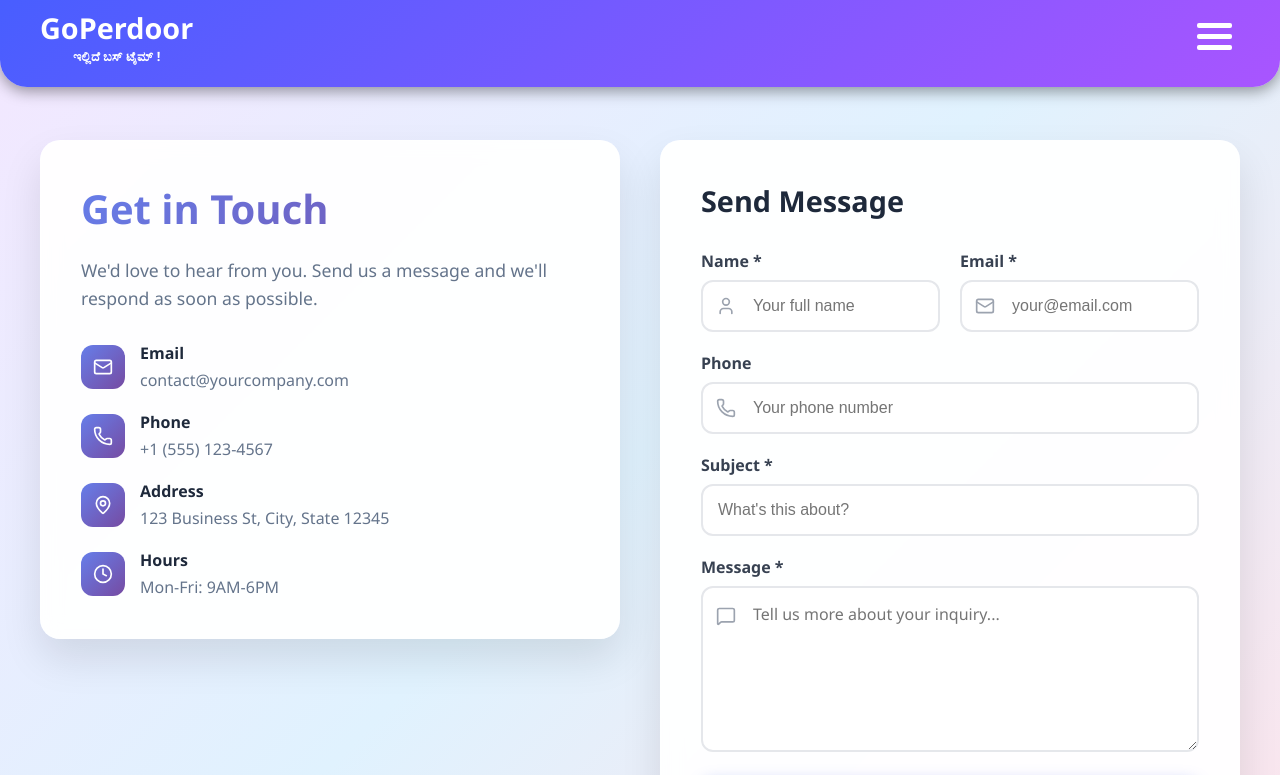
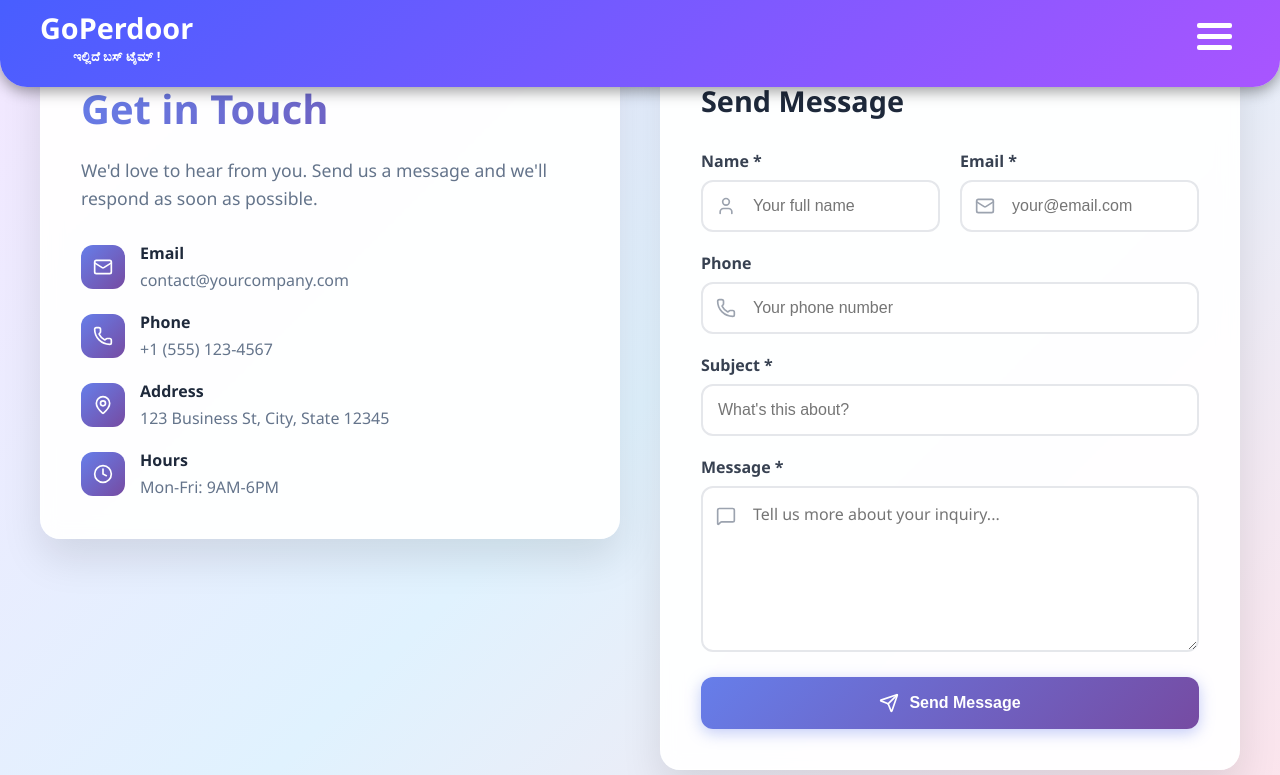
Before and after one commit to goperdoor/bus, a React (Create React App) app in the folder frontend/: page /ContactForm in a window 1280 px wide. Shown: the top 775 px of the page. Built offline with nearby package versions, Linux system fonts and the light colour scheme.

Commit message:
Update ContactForm.js

```diff
--- a/frontend/src/Pages/ContactForm.js
+++ b/frontend/src/Pages/ContactForm.js
@@ -102,8 +102,7 @@ const ContactForm = () => {
         display: 'grid',
         gridTemplateColumns: 'repeat(auto-fit, minmax(400px, 1fr))',
         gap: '40px',
-        alignItems: 'start',
-       marginTop: '100px',
+        alignItems: 'start'
       }}>
         {/* Contact Information */}
         <div style={{
```
